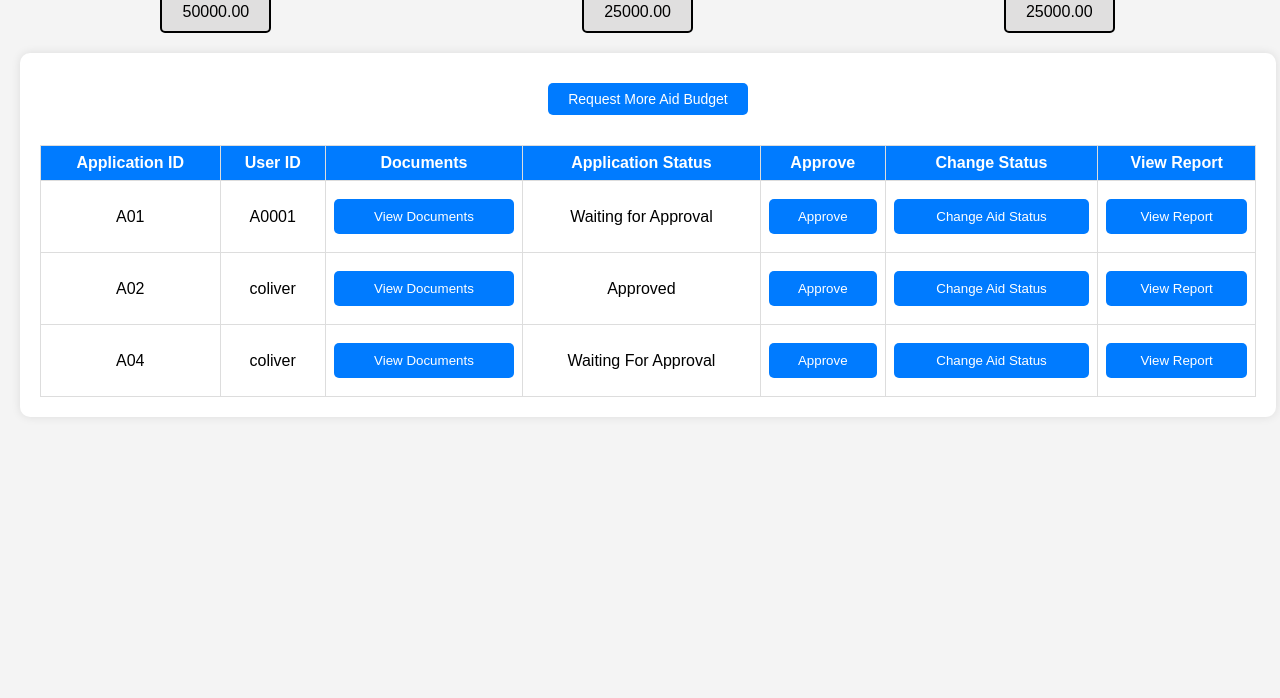
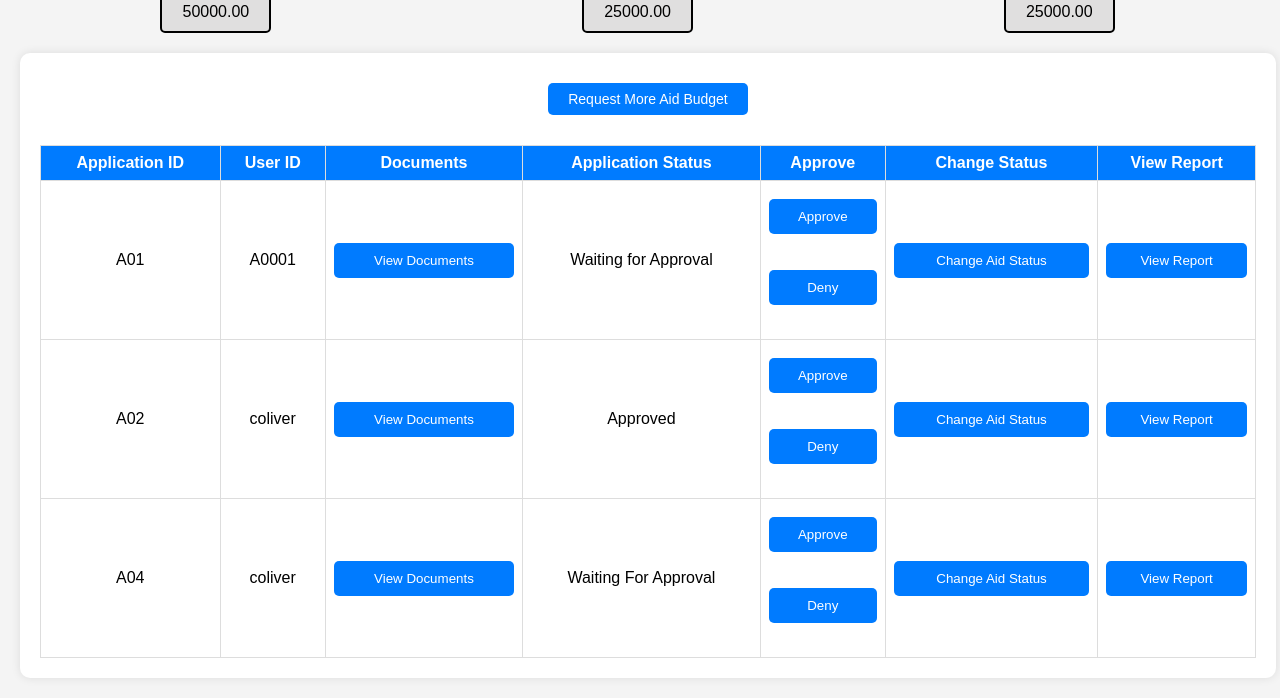
Before and after one commit to sadjordan/Software_Engineering_Fundamentals_Part_III, a Django app: page /home/finance/ in a window 1280 px wide. Shown: the part 239-937 px from the top of the page. Before the commit the page ends 636 px from the top, so only its background shows below. Run offline with Django 5.2, Linux system fonts and the light colour scheme; a user stored in the database is signed in; data comes from the database, SQL or seed files in the repository.

Commit message:
Add files via upload

```diff
--- a/home/templates/home/finance_home_page.html
+++ b/home/templates/home/finance_home_page.html
@@ -183,9 +183,12 @@
                     </td>
                     <td>{{ application.Financial_aid_status }}</td>
                     <td>
-                        <button onclick="approveApplication('{{ application.app_id }}')" class="approve-button">
+                        <button onclick="updateApplicationStatus('{{ application.app_id }}','Approved')" class="approve-button">
                             Approve
                         </button>
+                        <p><button onclick="updateApplicationStatus('{{ application.app_id }}','Denied')" class="approve-button">
+                            Deny
+                        </button></p>
                     </td>
                     <td>
                         <button onclick="redirectToPage('{{ application.app_id }}', '{{ application.app_status }}', this)"
@@ -228,14 +231,14 @@
         return csrfToken ? csrfToken.value : null;
     }
 
-    function approveApplication(app_id) {
-        fetch(`/home/update-status/${app_id}/`, {  // UPDATED URL HERE
+    function updateApplicationStatus(app_id, status) {
+    fetch(`/home/update-status/${app_id}/`, {
         method: "POST",
         headers: {
             "X-CSRFToken": getCSRFToken(),
             "Content-Type": "application/json"
         },
-            body: JSON.stringify({ status: "Approved" })
+        body: JSON.stringify({ status: status })  // Use the status parameter dynamically
     })
     .then(response => {
         if (!response.ok) {
@@ -245,7 +248,7 @@
     })
     .then(data => {
         if (data.success) {
-                alert("Application approved successfully!");
+            alert(`Application ${status.toLowerCase()} successfully!`);
             location.reload();
         } else {
             alert("Failed: " + data.error);
@@ -256,6 +259,7 @@
         alert("An error occurred: " + error.message);
     });
 }
+
                 </script>
 
 
```
Lines whose indentation alone changed are shown as unchanged.
